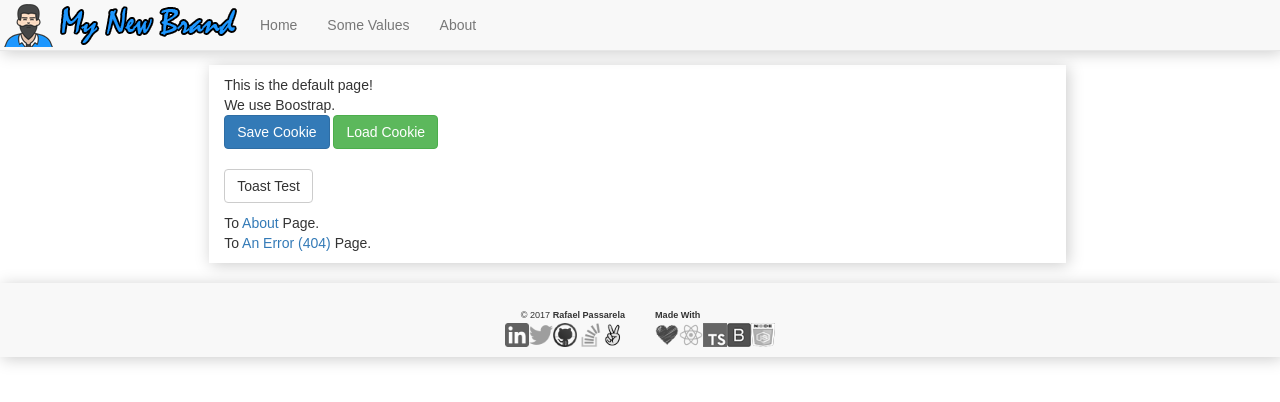
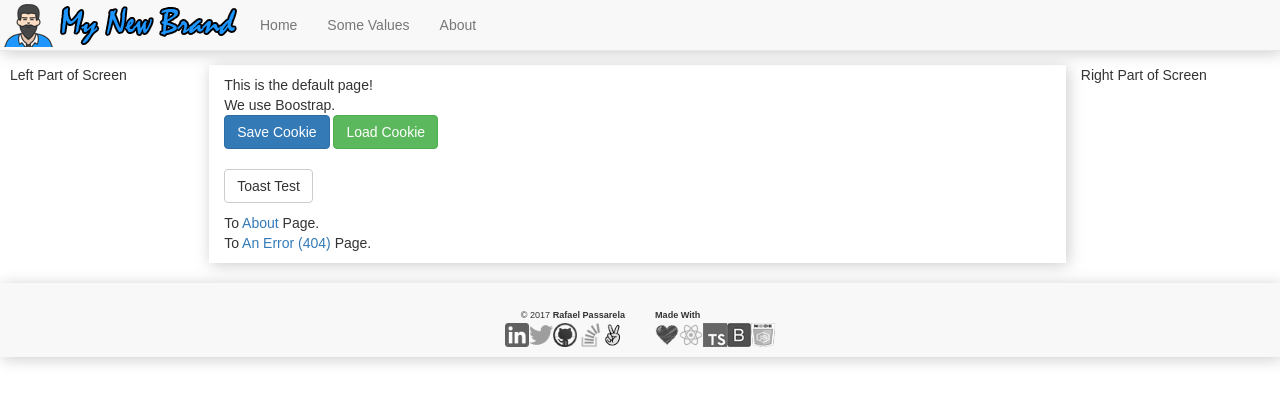
Before and after one commit to rafaelpassarela/empty_project_mysql_migrations, a React (Create React App) app in the folder frontend-react-web/: page / in a window 1280 px wide. Before the commit this address had no page. Shown: the top 402 px of the page. Built offline with nearby package versions, Linux system fonts and the light colour scheme.

Commit message:
Start Container on PageContainer

```diff
--- a/frontend-react-web/src/components/pageframe.component.tsx
+++ b/frontend-react-web/src/components/pageframe.component.tsx
@@ -2,25 +2,56 @@ import * as React from 'react';
 import { Row, Col } from 'react-bootstrap';
 import '../inc/pageframe.css';
 
-class PageFrame extends React.Component<{center?: boolean}, {}> {
+export type PageFrameOnRenderSides = () => any;
 
-	getClassName = () : string => {
+type PageFrameProps = {
+	center?: boolean,
+	hideXS?: boolean,
+	hideSM?: boolean,
+	onRenderLeft?: PageFrameOnRenderSides,
+	onRenderRight?: PageFrameOnRenderSides
+};
+
+class PageFrame extends React.Component<PageFrameProps, {}> {
+
+	doOnRender = (side: string) => {
+		if (side == 'left') {
+			if (this.props.onRenderLeft != undefined) return this.props.onRenderLeft();
+		} else if (side == 'right') {
+			if (this.props.onRenderRight != undefined) return this.props.onRenderRight();
+		} else
+			console.error('Render Sides Erros: Invalid side = [' + side + ']');
+
+		return null;
+	}
+
+	leftColumn = () => {
+		return (
+			<Col xsHidden smHidden md={2} lg={2}>
+				{this.doOnRender('left')}
+			</Col>
+		);
+	}
+
+	getClassName = (): string => {
 		let res = 'shadow pfPanel';
 		if (this.props.center != undefined && this.props.center === true)
 			res += ' pfCenter';
-
 		return res;
 	}
 
 	render() {
-		return (<Row>
+		return (
+			<Row>
 				<Col xs={12} sm={12} md={12} lg={12}>
 					<Row>
-					<Col xsHidden smHidden md={2} lg={2}></Col>
+						{this.leftColumn()}
 						<Col xs={12} sm={12} md={8} lg={8} className={this.getClassName()}>
 							{this.props.children}
 						</Col>
-					<Col xsHidden smHidden md={2} lg={2}></Col>
+						<Col xsHidden smHidden md={2} lg={2}>
+							{this.doOnRender('right')}
+						</Col>
 					</Row>
 				</Col>
 			</Row>
--- a/frontend-react-web/src/pages/home.page.component.tsx
+++ b/frontend-react-web/src/pages/home.page.component.tsx
@@ -26,15 +26,23 @@ class HomePage extends BaseViewComponent {
 		toast.success("Success Notification !");
 	}
 
+	renderLeft = () => {
+		return <div>Left Part of Screen</div>;
+	}
+
+	renderRight = () => {
+		return <div>Right Part of Screen</div>;
+	}
+
 	public render() {
 		return (
-			<PageFrame>
+			<PageFrame onRenderLeft={this.renderLeft} onRenderRight={this.renderRight}>
 				<p>
 					This is the default page! <br />
 					We use Boostrap. <br />
 					<Button bsStyle="primary" onClick={this.handleSave}>Save Cookie</Button>&nbsp;
 					<Button bsStyle="success" onClick={this.handleLoad}>Load Cookie</Button>
-					<br/><br/>
+					<br /><br />
 					<Button onClick={this.toastTest}>Toast Test</Button>
 				</p>
 				To <Link to="/about">About</Link> Page. <br />
```
Lines whose indentation alone changed are shown as unchanged.
